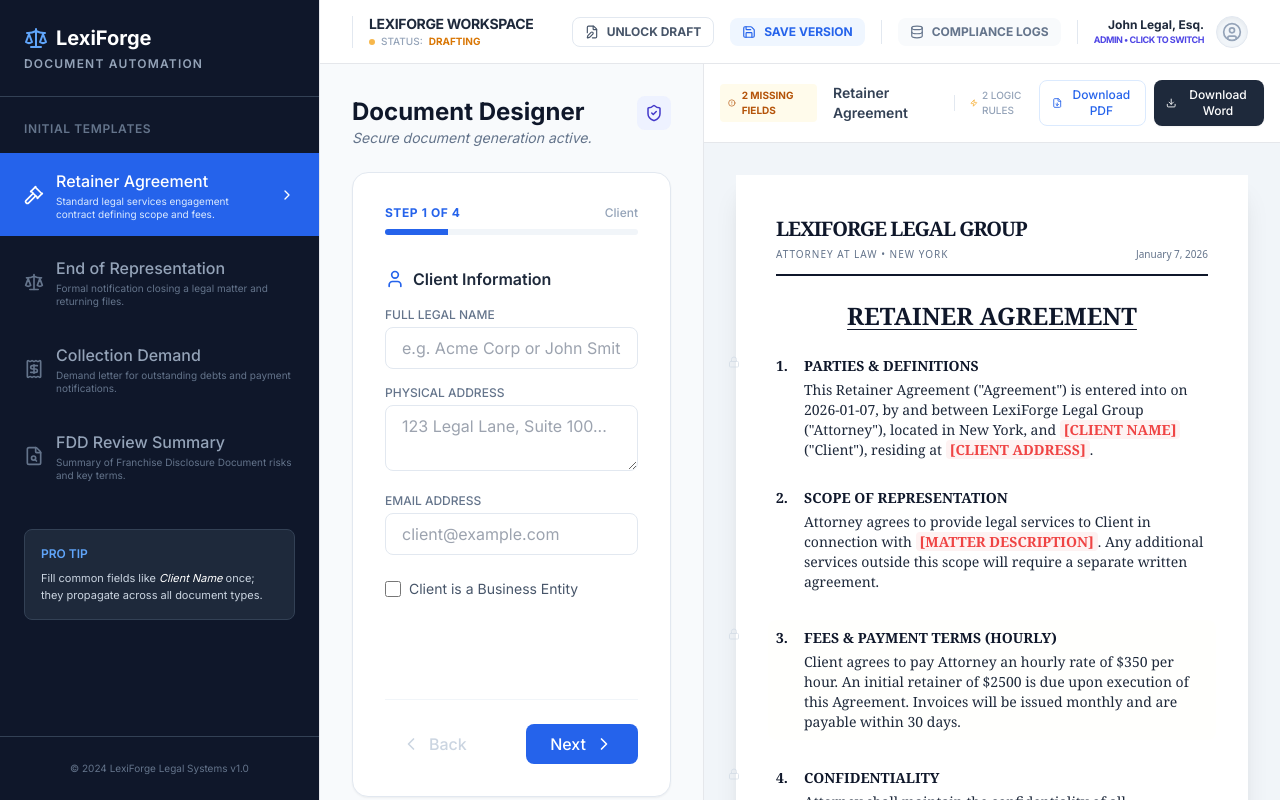
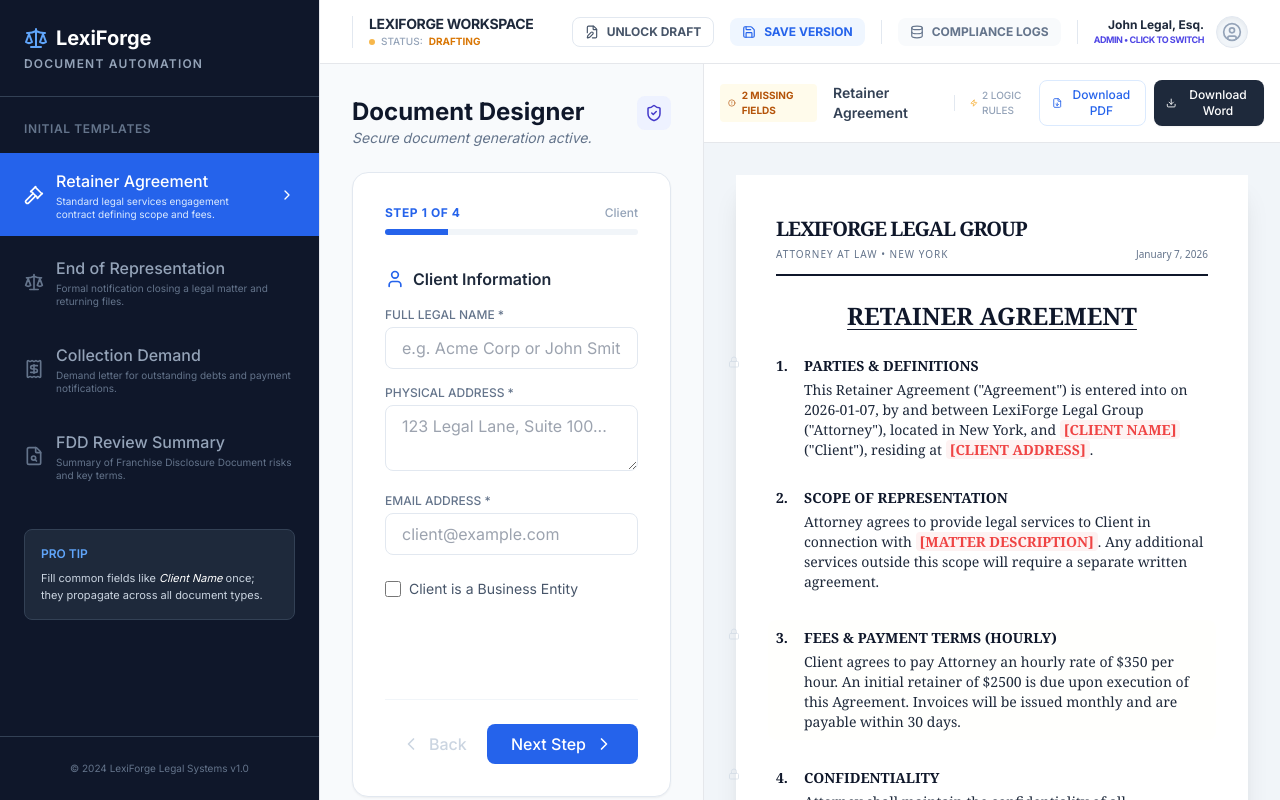
Before and after one commit to alicehocane/template, a React (Vite) app: page / in a window 1280 px wide. Built offline with nearby package versions, Linux system fonts and the light colour scheme; a web font is replaced by a local one.

Commit message:
Update WizardForm.tsx

```diff
--- a/components/WizardForm.tsx
+++ b/components/WizardForm.tsx
@@ -1,7 +1,7 @@
 
 import React, { useState } from 'react';
 import { FormData, DocType, BillingType } from '../types';
-import { User, Briefcase, DollarSign, MapPin, CheckCircle2, ChevronLeft, ChevronRight, Info } from 'lucide-react';
+import { User, Briefcase, DollarSign, MapPin, CheckCircle2, ChevronLeft, ChevronRight, Info, AlertCircle } from 'lucide-react';
 
 interface WizardFormProps {
   data: FormData;
@@ -11,16 +11,53 @@ interface WizardFormProps {
 
 export const WizardForm: React.FC<WizardFormProps> = ({ data, onChange, docType }) => {
   const [step, setStep] = useState(1);
+  const [showError, setShowError] = useState(false);
   const totalSteps = 4;
 
   const handleChange = (e: React.ChangeEvent<HTMLInputElement | HTMLTextAreaElement | HTMLSelectElement>) => {
     const { name, value, type } = e.target;
     const val = type === 'checkbox' ? (e.target as HTMLInputElement).checked : value;
     onChange({ [name]: val });
+    if (showError) setShowError(false);
   };
 
-  const nextStep = () => setStep(prev => Math.min(prev + 1, totalSteps));
-  const prevStep = () => setStep(prev => Math.max(prev - 1, 1));
+  const isStepValid = () => {
+    switch (step) {
+      case 1:
+        return !!(data.clientName && data.clientAddress && data.clientEmail);
+      case 2:
+        return !!(data.matterDescription && data.jurisdiction);
+      case 3:
+        if (docType === 'retainer') {
+          return data.billingType === 'hourly' ? !!data.hourlyRate : !!data.flatFeeAmount;
+        }
+        if (docType === 'collection') {
+          return !!(data.totalDebt && data.dueDate);
+        }
+        if (docType === 'fdd_review') {
+          return !!data.retainerAmount;
+        }
+        return true;
+      case 4:
+        return true; // Options are typically optional
+      default:
+        return true;
+    }
+  };
+
+  const nextStep = () => {
+    if (isStepValid()) {
+      setStep(prev => Math.min(prev + 1, totalSteps));
+      setShowError(false);
+    } else {
+      setShowError(true);
+    }
+  };
+
+  const prevStep = () => {
+    setStep(prev => Math.max(prev - 1, 1));
+    setShowError(false);
+  };
 
   const renderStep = () => {
     switch (step) {
@@ -32,36 +69,36 @@ export const WizardForm: React.FC<WizardFormProps> = ({ data, onChange, docType
               <h3 className="font-semibold text-slate-800">Client Information</h3>
             </div>
             <div>
-              <label className="block text-xs font-medium text-slate-500 uppercase mb-1">Full Legal Name</label>
+              <label className="block text-xs font-medium text-slate-500 uppercase mb-1">Full Legal Name *</label>
               <input
                 type="text"
                 name="clientName"
                 value={data.clientName}
                 onChange={handleChange}
                 placeholder="e.g. Acme Corp or John Smith"
-                className="w-full px-4 py-2 bg-white text-slate-900 border border-slate-200 rounded-lg focus:ring-2 focus:ring-blue-500 outline-none"
+                className={`w-full px-4 py-2 bg-white text-slate-900 border rounded-lg focus:ring-2 focus:ring-blue-500 outline-none transition-colors ${showError && !data.clientName ? 'border-red-500 bg-red-50' : 'border-slate-200'}`}
               />
             </div>
             <div>
-              <label className="block text-xs font-medium text-slate-500 uppercase mb-1">Physical Address</label>
+              <label className="block text-xs font-medium text-slate-500 uppercase mb-1">Physical Address *</label>
               <textarea
                 name="clientAddress"
                 value={data.clientAddress}
                 onChange={handleChange}
                 rows={2}
                 placeholder="123 Legal Lane, Suite 100..."
-                className="w-full px-4 py-2 bg-white text-slate-900 border border-slate-200 rounded-lg focus:ring-2 focus:ring-blue-500 outline-none"
+                className={`w-full px-4 py-2 bg-white text-slate-900 border rounded-lg focus:ring-2 focus:ring-blue-500 outline-none transition-colors ${showError && !data.clientAddress ? 'border-red-500 bg-red-50' : 'border-slate-200'}`}
               />
             </div>
             <div>
-              <label className="block text-xs font-medium text-slate-500 uppercase mb-1">Email Address</label>
+              <label className="block text-xs font-medium text-slate-500 uppercase mb-1">Email Address *</label>
               <input
                 type="email"
                 name="clientEmail"
                 value={data.clientEmail}
                 onChange={handleChange}
                 placeholder="client@example.com"
-                className="w-full px-4 py-2 bg-white text-slate-900 border border-slate-200 rounded-lg focus:ring-2 focus:ring-blue-500 outline-none"
+                className={`w-full px-4 py-2 bg-white text-slate-900 border rounded-lg focus:ring-2 focus:ring-blue-500 outline-none transition-colors ${showError && !data.clientEmail ? 'border-red-500 bg-red-50' : 'border-slate-200'}`}
               />
             </div>
             <div className="flex items-center gap-2 pt-2">
@@ -85,20 +122,20 @@ export const WizardForm: React.FC<WizardFormProps> = ({ data, onChange, docType
               <h3 className="font-semibold text-slate-800">Matter Details</h3>
             </div>
             <div>
-              <label className="block text-xs font-medium text-slate-500 uppercase mb-1">Matter Description</label>
+              <label className="block text-xs font-medium text-slate-500 uppercase mb-1">Matter Description *</label>
               <textarea
                 name="matterDescription"
                 value={data.matterDescription}
                 onChange={handleChange}
                 rows={3}
                 placeholder="Provide a brief description of the legal matter..."
-                className="w-full px-4 py-2 bg-white text-slate-900 border border-slate-200 rounded-lg focus:ring-2 focus:ring-blue-500 outline-none"
+                className={`w-full px-4 py-2 bg-white text-slate-900 border rounded-lg focus:ring-2 focus:ring-blue-500 outline-none transition-colors ${showError && !data.matterDescription ? 'border-red-500 bg-red-50' : 'border-slate-200'}`}
               />
             </div>
             <div className="grid grid-cols-2 gap-4">
               <div>
                 <label className="block text-xs font-medium text-slate-500 uppercase mb-1 flex items-center gap-1">
-                  Jurisdiction
+                  Jurisdiction *
                   <div className="group relative">
                     <Info size={12} className="text-slate-400 cursor-help" />
                     <div className="hidden group-hover:block absolute bottom-full left-1/2 -translate-x-1/2 mb-2 p-2 bg-slate-800 text-white text-[10px] rounded w-32 leading-tight z-10">
@@ -113,12 +150,12 @@ export const WizardForm: React.FC<WizardFormProps> = ({ data, onChange, docType
                     name="jurisdiction"
                     value={data.jurisdiction}
                     onChange={handleChange}
-                    className="w-full pl-10 pr-4 py-2 bg-white text-slate-900 border border-slate-200 rounded-lg focus:ring-2 focus:ring-blue-500 outline-none"
+                    className={`w-full pl-10 pr-4 py-2 bg-white text-slate-900 border rounded-lg focus:ring-2 focus:ring-blue-500 outline-none transition-colors ${showError && !data.jurisdiction ? 'border-red-500 bg-red-50' : 'border-slate-200'}`}
                   />
                 </div>
               </div>
               <div>
-                <label className="block text-xs font-medium text-slate-500 uppercase mb-1">Effective Date</label>
+                <label className="block text-xs font-medium text-slate-500 uppercase mb-1">Effective Date *</label>
                 <input
                   type="date"
                   name="effectiveDate"
@@ -162,13 +199,13 @@ export const WizardForm: React.FC<WizardFormProps> = ({ data, onChange, docType
               {data.billingType === 'hourly' ? (
                 <>
                   <div>
-                    <label className="block text-xs font-medium text-slate-500 uppercase mb-1">Hourly Rate ($)</label>
+                    <label className="block text-xs font-medium text-slate-500 uppercase mb-1">Hourly Rate ($) *</label>
                     <input
                       type="number"
                       name="hourlyRate"
                       value={data.hourlyRate}
                       onChange={handleChange}
-                      className="w-full px-4 py-2 bg-white text-slate-900 border border-slate-200 rounded-lg focus:ring-2 focus:ring-blue-500 outline-none"
+                      className={`w-full px-4 py-2 bg-white text-slate-900 border rounded-lg focus:ring-2 focus:ring-blue-500 outline-none transition-colors ${showError && !data.hourlyRate ? 'border-red-500 bg-red-50' : 'border-slate-200'}`}
                     />
                   </div>
                   <div>
@@ -184,13 +221,13 @@ export const WizardForm: React.FC<WizardFormProps> = ({ data, onChange, docType
                 </>
               ) : (
                 <div className="col-span-2">
-                  <label className="block text-xs font-medium text-slate-500 uppercase mb-1">Total Flat Fee ($)</label>
+                  <label className="block text-xs font-medium text-slate-500 uppercase mb-1">Total Flat Fee ($) *</label>
                   <input
                     type="number"
                     name="flatFeeAmount"
                     value={data.flatFeeAmount}
                     onChange={handleChange}
-                    className="w-full px-4 py-2 bg-white text-slate-900 border border-slate-200 rounded-lg focus:ring-2 focus:ring-blue-500 outline-none"
+                    className={`w-full px-4 py-2 bg-white text-slate-900 border rounded-lg focus:ring-2 focus:ring-blue-500 outline-none transition-colors ${showError && !data.flatFeeAmount ? 'border-red-500 bg-red-50' : 'border-slate-200'}`}
                   />
                 </div>
               )}
@@ -199,26 +236,39 @@ export const WizardForm: React.FC<WizardFormProps> = ({ data, onChange, docType
             {docType === 'collection' && (
               <div className="grid grid-cols-2 gap-4 mt-4">
                 <div>
-                  <label className="block text-xs font-medium text-slate-500 uppercase mb-1">Total Debt Amount</label>
+                  <label className="block text-xs font-medium text-slate-500 uppercase mb-1">Total Debt Amount *</label>
                   <input
                     type="text"
                     name="totalDebt"
                     value={data.totalDebt}
                     onChange={handleChange}
                     placeholder="e.g. 5,000.00"
-                    className="w-full px-4 py-2 bg-white text-slate-900 border border-slate-200 rounded-lg focus:ring-2 focus:ring-blue-500 outline-none"
+                    className={`w-full px-4 py-2 bg-white text-slate-900 border rounded-lg focus:ring-2 focus:ring-blue-500 outline-none transition-colors ${showError && !data.totalDebt ? 'border-red-500 bg-red-50' : 'border-slate-200'}`}
                   />
                 </div>
                 <div>
-                  <label className="block text-xs font-medium text-slate-500 uppercase mb-1">Due Date</label>
+                  <label className="block text-xs font-medium text-slate-500 uppercase mb-1">Due Date *</label>
                   <input
                     type="date"
                     name="dueDate"
                     value={data.dueDate}
                     onChange={handleChange}
-                    className="w-full px-4 py-2 bg-white text-slate-900 border border-slate-200 rounded-lg focus:ring-2 focus:ring-blue-500 outline-none"
+                    className={`w-full px-4 py-2 bg-white text-slate-900 border rounded-lg focus:ring-2 focus:ring-blue-500 outline-none transition-colors ${showError && !data.dueDate ? 'border-red-500 bg-red-50' : 'border-slate-200'}`}
                   />
                 </div>
+              </div>
+            )}
+
+            {docType === 'fdd_review' && (
+              <div className="col-span-2">
+                <label className="block text-xs font-medium text-slate-500 uppercase mb-1">Franchise Retainer ($) *</label>
+                <input
+                  type="number"
+                  name="retainerAmount"
+                  value={data.retainerAmount}
+                  onChange={handleChange}
+                  className={`w-full px-4 py-2 bg-white text-slate-900 border rounded-lg focus:ring-2 focus:ring-blue-500 outline-none transition-colors ${showError && !data.retainerAmount ? 'border-red-500 bg-red-50' : 'border-slate-200'}`}
+                />
               </div>
             )}
           </div>
@@ -288,6 +338,12 @@ export const WizardForm: React.FC<WizardFormProps> = ({ data, onChange, docType
 
       <div className="min-h-[400px]">
         {renderStep()}
+        {showError && (
+          <div className="mt-4 p-3 bg-red-50 border border-red-100 rounded-lg flex items-center gap-2 text-red-700 text-xs font-medium animate-in slide-in-from-top-1">
+            <AlertCircle size={14} />
+            Please fill in all mandatory fields (*) to proceed.
+          </div>
+        )}
       </div>
 
       {/* Navigation */}
@@ -306,10 +362,12 @@ export const WizardForm: React.FC<WizardFormProps> = ({ data, onChange, docType
           onClick={nextStep}
           disabled={step === totalSteps}
           className={`flex items-center gap-2 px-6 py-2 rounded-lg font-medium transition-colors ${
-            step === totalSteps ? 'bg-slate-100 text-slate-400 cursor-not-allowed' : 'bg-blue-600 text-white hover:bg-blue-700'
+            step === totalSteps
+              ? 'bg-slate-100 text-slate-400 cursor-not-allowed'
+              : !isStepValid() && showError ? 'bg-red-600 text-white shadow-lg' : 'bg-blue-600 text-white hover:bg-blue-700'
           }`}
         >
-          Next
+          {step === totalSteps ? 'Review Complete' : 'Next Step'}
           <ChevronRight size={20} />
         </button>
       </div>
```
